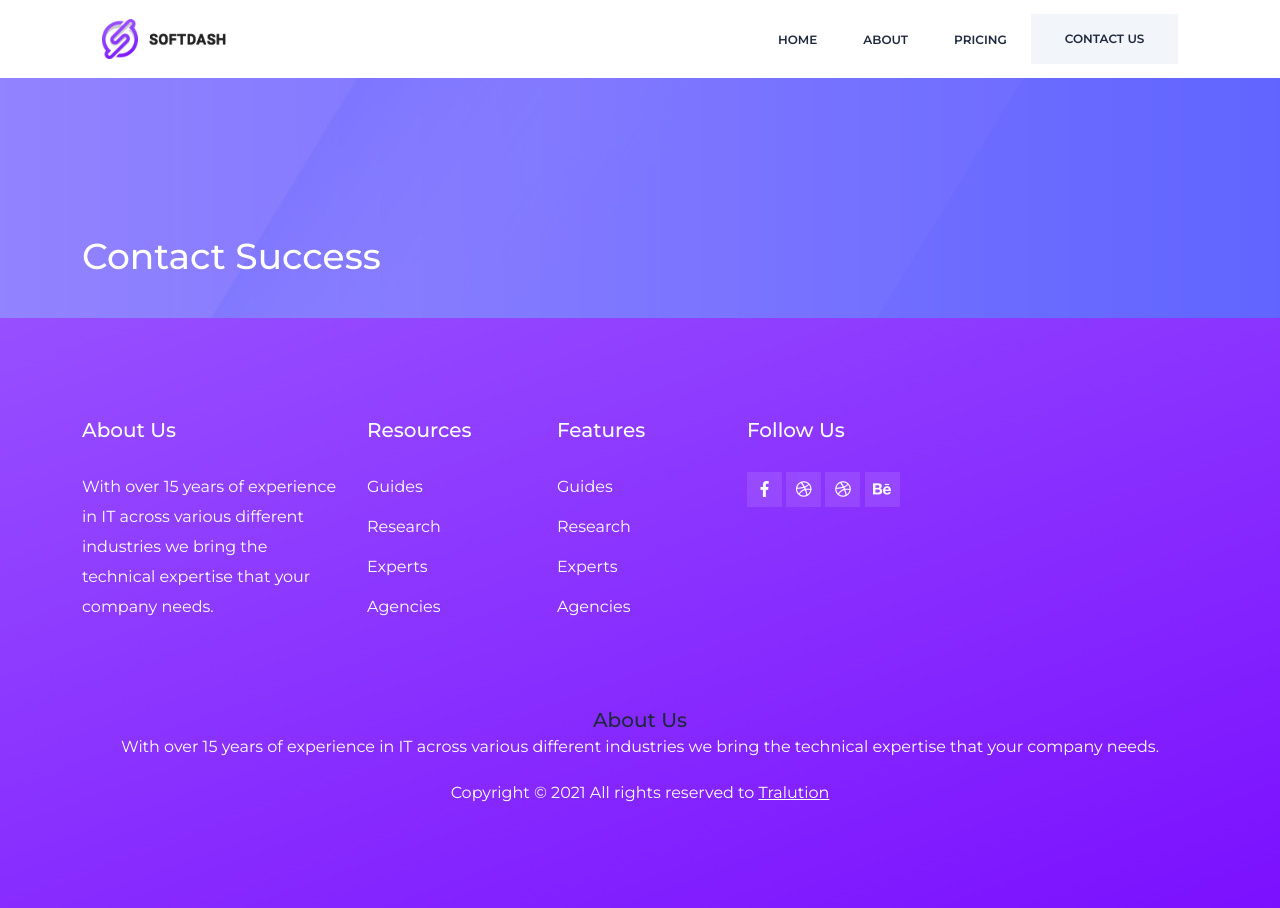
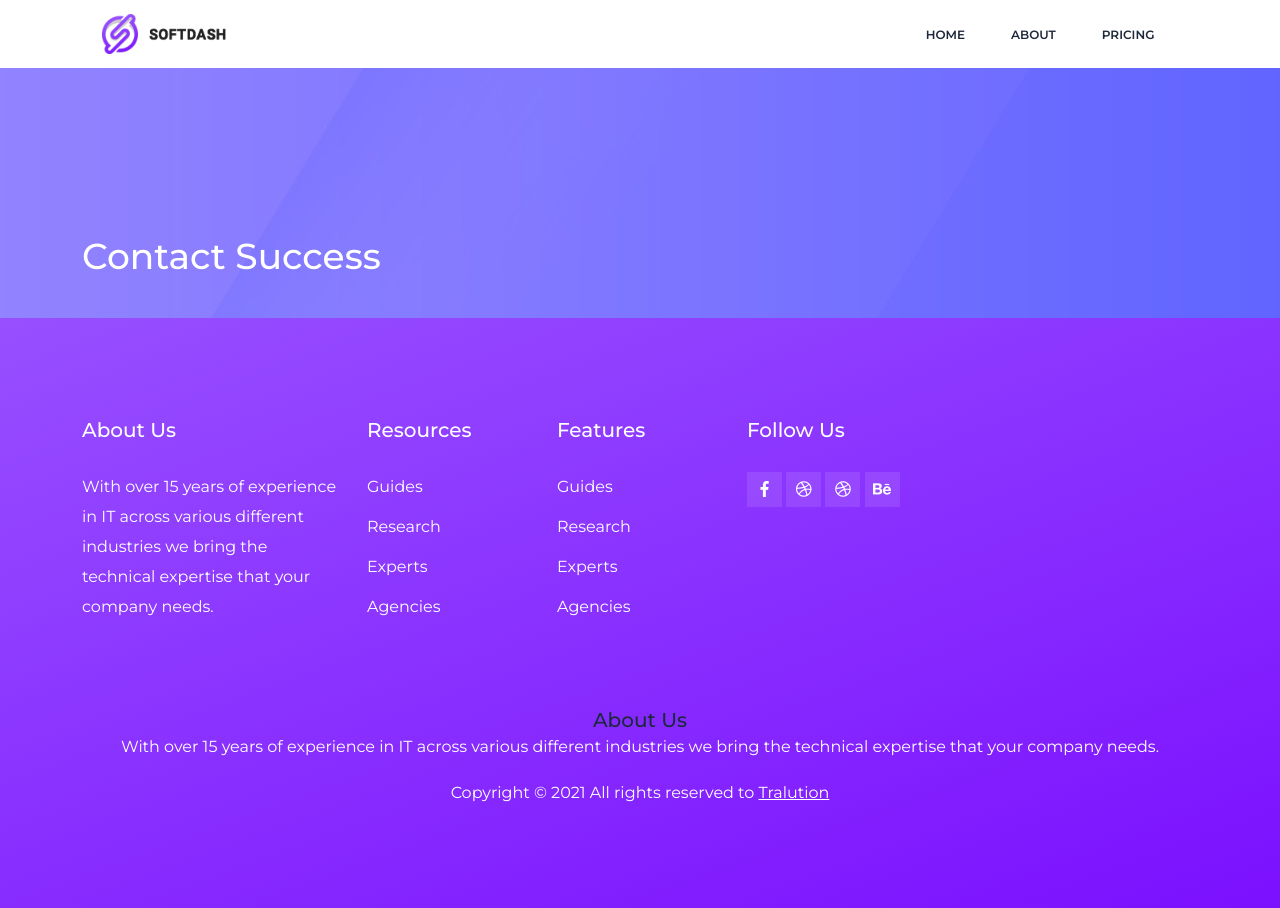
Before and after one commit to tralution/tralution.github.io, a Jekyll site: the page built from contact-success.html, in a window 1280 px wide. Built offline with Jekyll 4.4.1, drawn with Linux system fonts in a browser that asks for light colours.

Commit message:
Update nav-menu.html

```diff
--- a/_includes/nav-menu.html
+++ b/_includes/nav-menu.html
@@ -38,8 +38,8 @@
         </ul>
     </nav>
     <!--<a class="genric-btn ml-2" href="{{ 'request-demo' | relative_url }}.html">-->
-    <a class="genric-btn ml-2" href="/contact">
+    <!--<a class="genric-btn ml-2" href="/contact">
         Contact Us
-    </a>
+    </a>-->
 </div>
 <!-- #nav-menu-container -->
```
